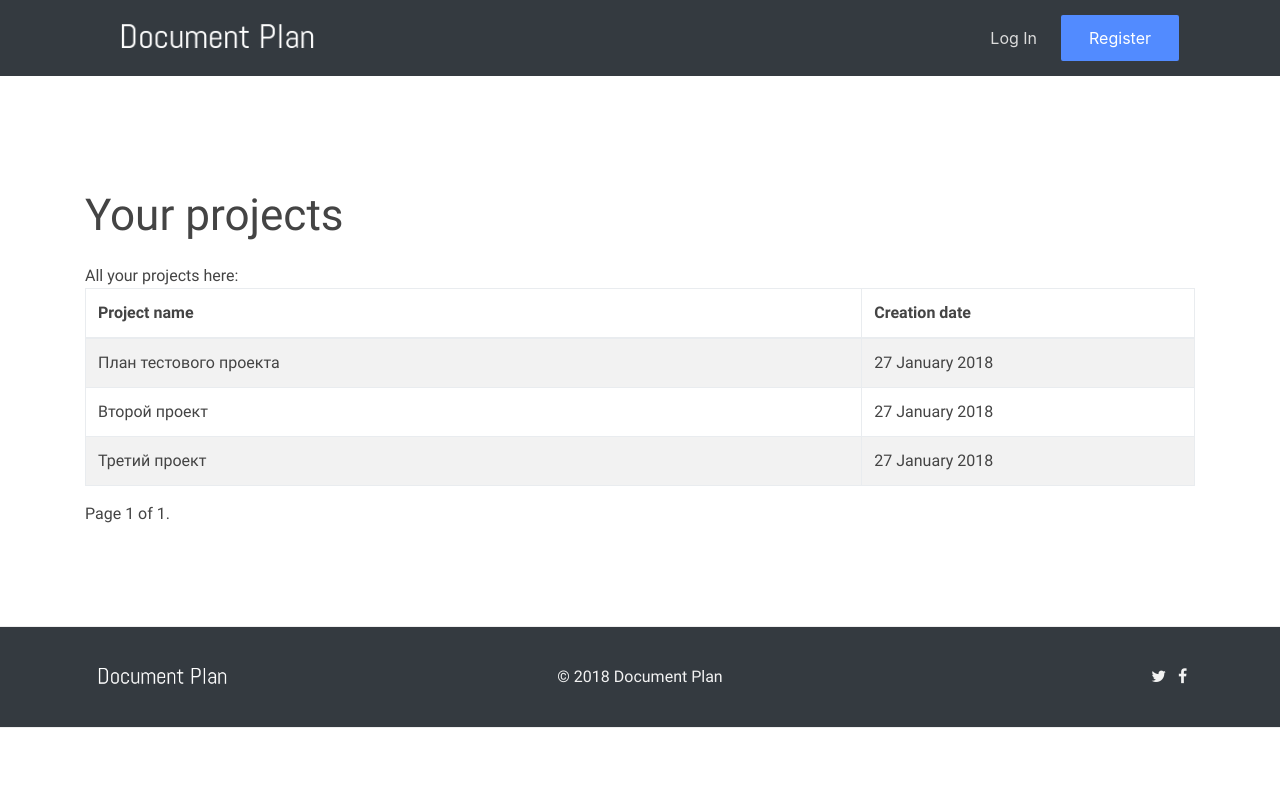
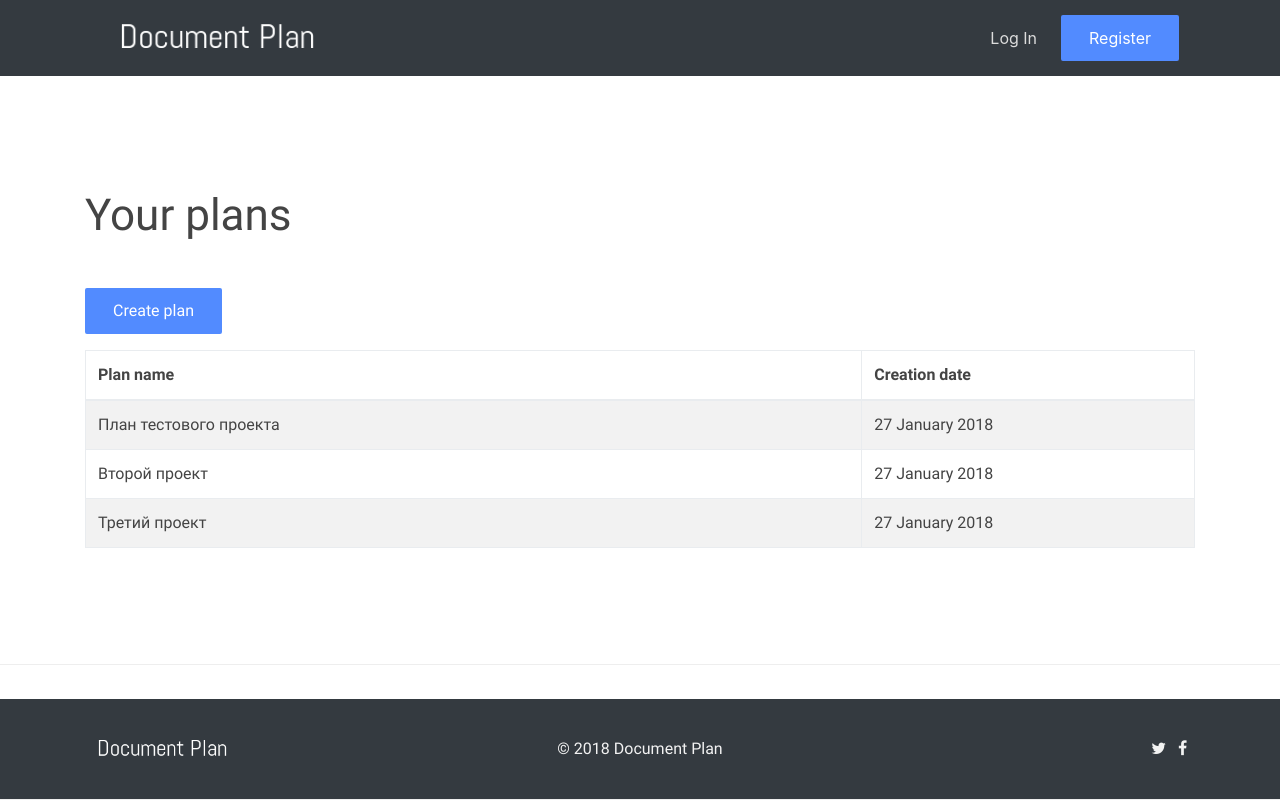
Before and after one commit to denisyakorev/document_plan, a Django app: template document_plan/templates/projects.html in a window 1280 px wide. Run offline with Django 3.2, Linux system fonts and the light colour scheme; data comes from the database, SQL or seed files in the repository; both versions use the stored data as it was after the commit; tables that the repository leaves empty hold one stand-in row (values such as "Sample post"); the template is opened without the code that fills it: values that come from a table or form of the project are taken from there, most other values are stand-ins (such as "Sample title", 1, 10 or a date in 2020); some libraries are stand-ins or nearby versions.

Commit message:
project list completed

```diff
--- a/doc_plan/static/css/docplan.css
+++ b/doc_plan/static/css/docplan.css
@@ -1,15 +1,17 @@
-html, body {
-    height: 100%;
-    margin: 0;
-    padding: 0;
+html {
+  position: relative;
+  min-height: 100%;
+}
+body {
+  /* Margin bottom by footer height */
+  margin-bottom: 101px;
 }
 
-body {
-	display : flex;
-	flex-direction: column;
+footer {
+  position: absolute !important;
+  bottom: 0;
+  width: 100%;
+  /* Set the fixed height of the footer here */
+  height: 101px;
 
 }
-
-.full-center-height{
-	flex-grow: 1;
-}
--- a/document_plan/templates/base.html
+++ b/document_plan/templates/base.html
@@ -12,6 +12,7 @@
   <link rel="stylesheet" href="{% static "/css/font-awesome.css" %}">
 
   <link type="text/css" rel="stylesheet" href="{% static "/css/froala_blocks.css" %}">
+  <link rel="stylesheet" href="{% static "/css/docplan.css" %}">
 
   <style>
     .fdb-block {
--- a/document_plan/templates/paginator.html
+++ b/document_plan/templates/paginator.html
@@ -1,17 +1,25 @@
-<div class="pagination">
-    <span class="step-links">
-        {% if qs.has_previous %}
-            <a href="?page=1">&laquo; first</a>
-            <a href="?page={{ qs.previous_page_number }}">previous</a>
-        {% endif %}
+{% load i18n %}
 
-        <span class="current">
-            Page {{ qs.number }} of {{ qs.paginator.num_pages }}.
-        </span>
-
-        {% if qs.has_next %}
-            <a href="?page={{ qs.next_page_number }}">next</a>
-            <a href="?page={{ qs.paginator.num_pages }}">last &raquo;</a>
-        {% endif %}
-    </span>
-</div>
+{% if is_paginated %}
+<nav aria-label="table pagination">
+  <ul class="pagination">
+    {% if page_obj.has_previous %}
+      <li class="page-item"><a class="page-link" href="?page={{ page_obj.previous_page_number }}">{% trans "previous"|capfirst %}</a></li>
+    {% else %}
+     <li class="page-item disabled"><a class="page-link">{% trans "previous"|capfirst %}</a></li>
+    {% endif %}
+    {% for i in paginator.page_range %}
+      {% if page_obj.number == i %}
+        <li class="page-item active"><a class="page-link" href="#">{{ i }}<span class="sr-only">(current)</span></a></li>
+      {% else %}
+        <li class="page-item"><a class="page-link" href="?page={{ i }}">{{ i }}</a></li>
+      {% endif %}
+    {% endfor %}
+    {% if page_obj.has_next %}
+        <li class="page-item"><a class="page-link" href="?page={{ page_obj.next_page_number }}">{% trans "next"|capfirst %}</a></li>
+    {% else %}
+      <li class="page-item disabled"><a class="page-link">{% trans "next"|capfirst %}</a></li>
+    {% endif %}
+  </ul>
+</nav>
+{% endif %}
--- a/document_plan/templates/projects.html
+++ b/document_plan/templates/projects.html
@@ -1,8 +1,6 @@
 {% extends "base.html" %}
 {% load static %}
 {% load i18n %}
-
-
 
 {% block content %}
 
@@ -12,7 +10,7 @@
         {% if object_list %}
         <div class="row">
                 <div class="col-lg-12">
-                    <h1 class="page-header">{% trans "your projects"|capfirst %}</h1>
+                    <h1 class="page-header">{% trans "your plans"|capfirst %}</h1>
                 </div>
                 <!-- /.col-lg-12 -->
             </div>
@@ -21,17 +19,16 @@
                 <div class="col-lg-12">
 
                     <div class="panel panel-default">
+                        <p class="mt-5 mt-sm-4">
+                          <a class="btn" href="#">{% trans "create plan"|capfirst %}</a>
+                        </p>
 
-                        <div class="panel-heading">
-                            {% trans "all your projects here:"|capfirst %}
-                        </div>
-                        <!-- /.panel-heading -->
                         <div class="panel-body">
 
                             <table width="100%" class="table table-striped table-bordered table-hover" id="projects">
                                 <thead>
                                     <tr>
-                                        <th width="70%">{% trans "project name"|capfirst %}</th>
+                                        <th width="70%">{% trans "plan name"|capfirst %}</th>
                                         <th width="30%">{% trans "creation date"|capfirst %}</th>
 
                                     </tr>
@@ -56,6 +53,7 @@
 
                         </div>
                         <!-- /.panel-body -->
+
                         {% include "paginator.html" %}
                     </div>
                     <!-- /.panel -->
@@ -67,7 +65,10 @@
         {% else %}
         <div class="row">
             <div class="col-lg-12">
-                <h1 class="page-header">{% trans "you have no projects"|capfirst %}</h1>
+                <h1 class="page-header">{% trans "you have no plans"|capfirst %}</h1>
+                <p class="mt-5 mt-sm-4">
+                  <a class="btn" href="#">{% trans "create plan"|capfirst %}</a>
+                </p>
             </div>
             <!-- /.col-lg-12 -->
         </div>
--- a/document_plan/templates/registration/login.html
+++ b/document_plan/templates/registration/login.html
@@ -2,13 +2,9 @@
 {% load static %}
 {% load i18n %}
 
-{% block additional_styles %}
-  <link rel="stylesheet" href="{% static "/css/docplan.css" %}">
-{% endblock %}
-
 {% block content %}
 <!--Логин-->
-  <section class="fdb-block full-center-height" >
+  <section class="fdb-block" >
     <div class="container">
       <div class="row justify-content-center">
         <div class="col-12 col-md-8 col-lg-7 col-xl-5 text-center">
--- a/document_plan/templates/registration/signup.html
+++ b/document_plan/templates/registration/signup.html
@@ -2,14 +2,10 @@
 {% load static %}
 {% load i18n %}
 
-{% block additional_styles %}
-  <link rel="stylesheet" href="{% static "/css/docplan.css" %}">
-{% endblock %}
-
 
 {% block content %}
 <!--Логин-->
-  <section class="fdb-block full-center-height" >
+  <section class="fdb-block" >
     <div class="container">
       <div class="row justify-content-center">
         <div class="col-12 col-md-8 col-lg-7 col-xl-5 text-center">
```
Also changed, not shown: doc_plan/static/css/docplan_flex.css (added, +15 -0 lines), db.sqlite3.
